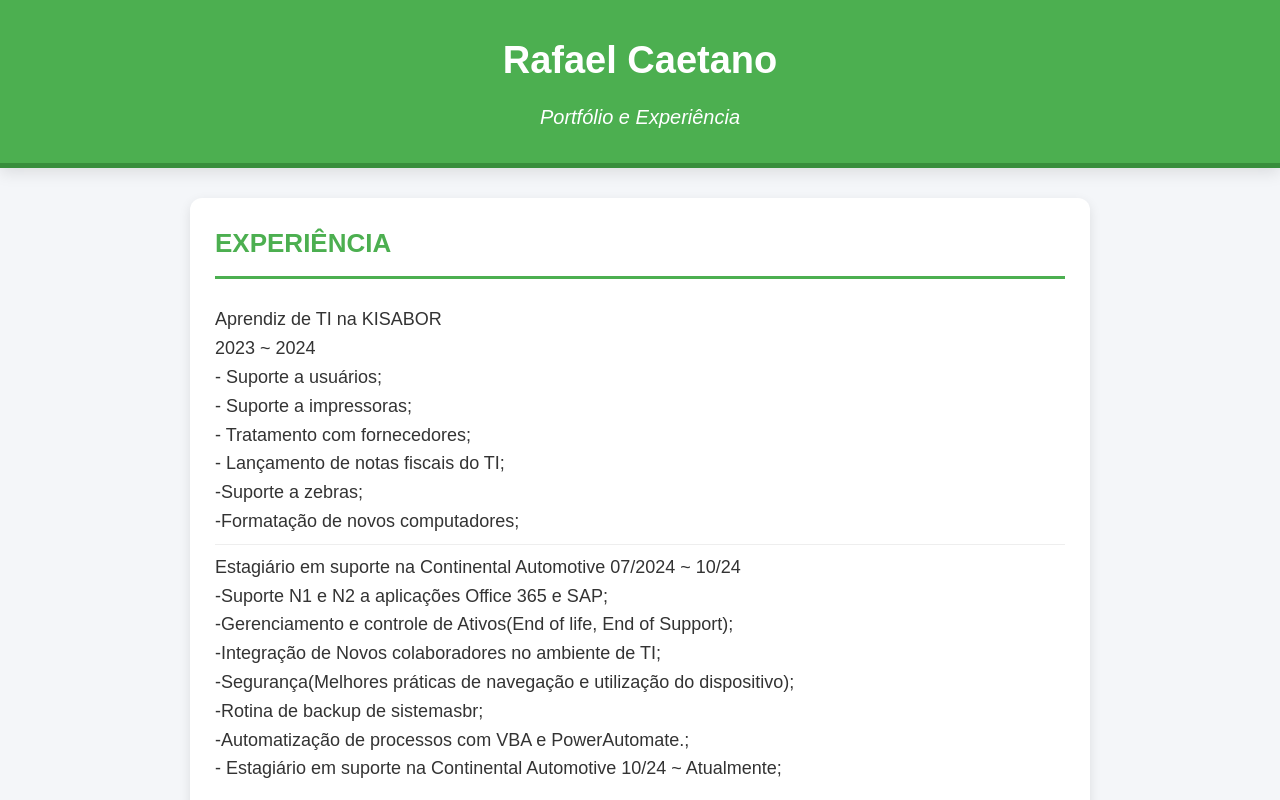
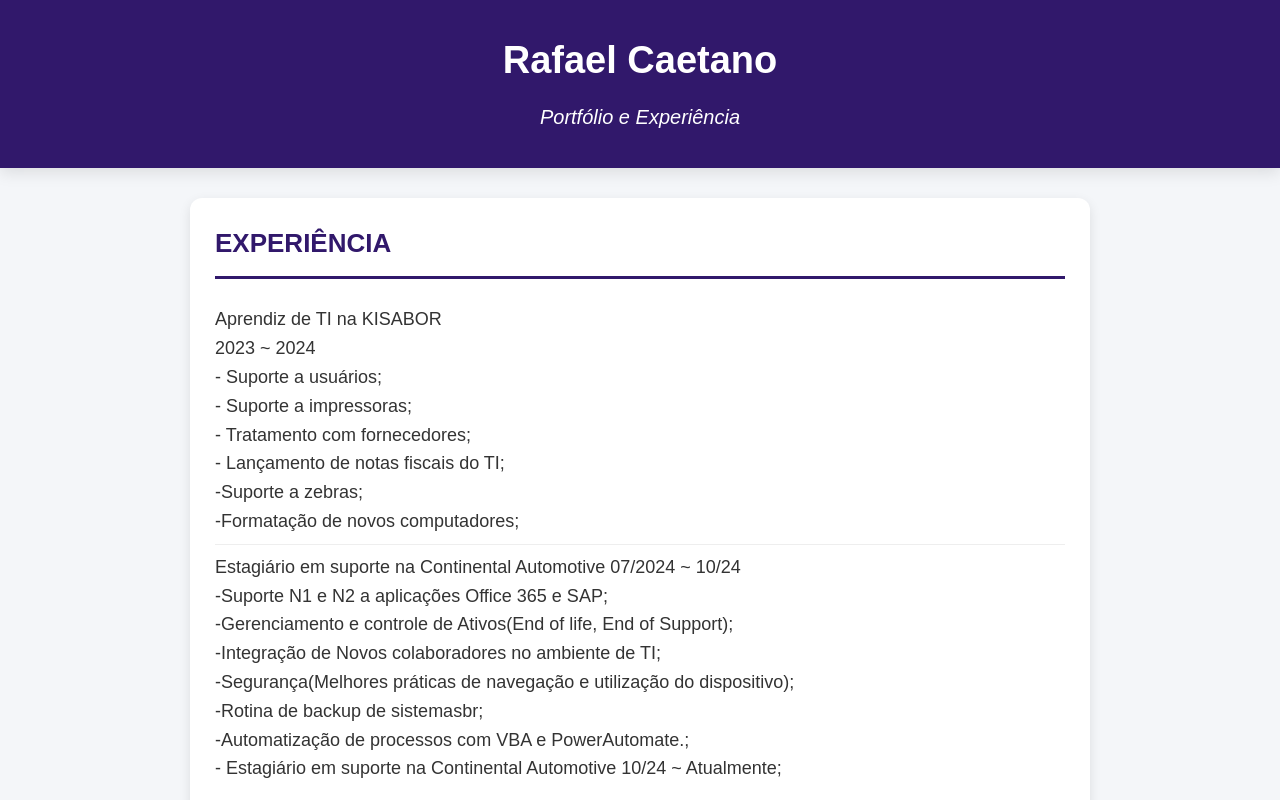
Before and after one commit to ryodan1/curriculo_Rafael_Caetano, a plain HTML site: page curriculo/index.html in a window 1280 px wide. Shown: the top 800 px of the page. Drawn offline with Linux system fonts and the light colour scheme.

Commit message:
Update style.css

```diff
--- a/curriculo/style.css
+++ b/curriculo/style.css
@@ -17,12 +17,12 @@ body {
 
 /* Estilo do header */
 header {
-    background-color: #4CAF50;
+    background-color: #31186b;
     color: white;
     padding: 30px;
     text-align: center;
     box-shadow: 0 5px 15px rgba(0, 0, 0, 0.1);
-    border-bottom: 5px solid #388E3C;
+    border-bottom: 5px solid #31186b;
 }
 
 header h1 {
@@ -49,8 +49,8 @@ section {
 /* Títulos das seções */
 h2 {
     font-size: 26px;
-    color: #4CAF50;
-    border-bottom: 3px solid #4CAF50;
+    color: #31186b;
+    border-bottom: 3px solid #31186b;
     padding-bottom: 12px;
     margin-bottom: 18px;
     text-transform: uppercase;
```
